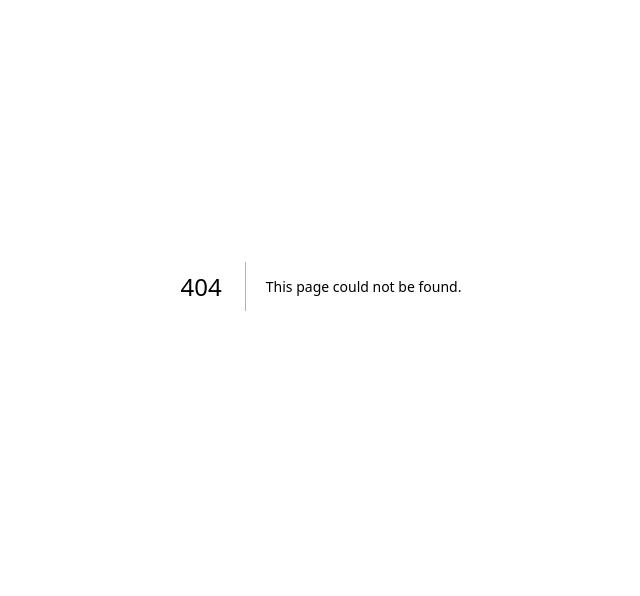
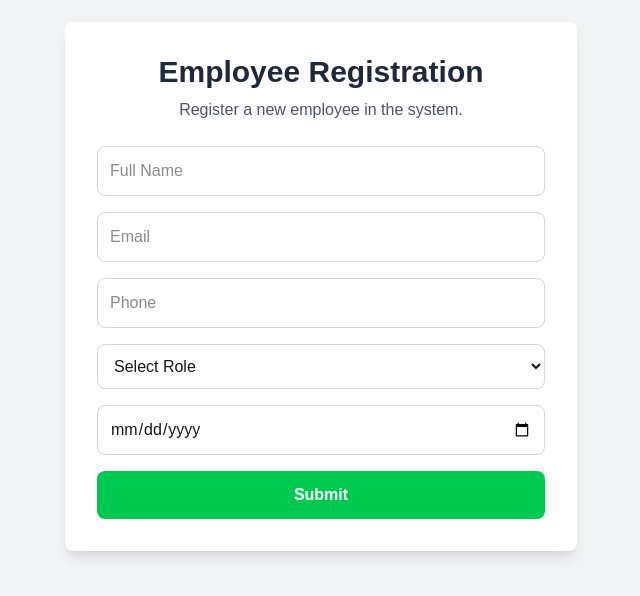
Before and after one commit to Esaivani2003/rest-app, a Next.js app: page /employees in a window 1280 px wide. Before the commit this address had no page. Shown: the part 114-710 px from the top of the page, without its empty margins (319-959 px from the left). Built offline with nearby package versions, Linux system fonts and the light colour scheme.

Commit message:
employees registration

```diff
--- /dev/null
+++ b/src/pages/api/employees.tsx
@@ -0,0 +1,15 @@
+import { NextApiRequest, NextApiResponse } from "next";
+
+let employees: any[] = [];
+
+export default function handler(req: NextApiRequest, res: NextApiResponse) {
+  if (req.method === "POST") {
+    const newEmployee = req.body;
+    employees.push(newEmployee);
+    return res.status(201).json({ message: "Employee Added Successfully!", newEmployee });
+  }
+  if (req.method === "GET") {
+    return res.status(200).json(employees);
+  }
+  res.status(405).json({ message: "Method Not Allowed" });
+}
--- /dev/null
+++ b/src/pages/employees.tsx
@@ -0,0 +1,99 @@
+import { useState } from "react";
+import Head from "next/head";
+import axios from "axios";
+
+const EmployeePage = () => {
+  const [employee, setEmployee] = useState({
+    fullname: "",
+    email: "",
+    phone: "",
+    role: "",
+    doj: "",
+  });
+
+  const handleChange = (e: React.ChangeEvent<HTMLInputElement | HTMLSelectElement>) => {
+    setEmployee({ ...employee, [e.target.name]: e.target.value });
+  };
+
+  const handleSubmit = async (e: React.FormEvent) => {
+    e.preventDefault();
+    try {
+      await axios.post("/api/employees", employee);
+      alert("Employee Added Successfully!");
+      setEmployee({ fullname: "", email: "", phone: "", role: "", doj: "" });
+    } catch (err) {
+      console.error("Error adding employee", err);
+    }
+  };
+
+  return (
+    <>
+      <Head>
+        <title>Employee Registration</title>
+      </Head>
+      <div className="min-h-screen flex items-center justify-center bg-gray-100">
+        <div className="bg-white p-8 rounded-lg shadow-lg w-full max-w-lg">
+          <h2 className="text-3xl font-semibold text-gray-800 text-center">Employee Registration</h2>
+          <p className="text-gray-600 mt-2 text-center">Register a new employee in the system.</p>
+          <form onSubmit={handleSubmit} className="mt-6 space-y-4">
+            <input
+              type="text"
+              name="fullname"
+              placeholder="Full Name"
+              value={employee.fullname}
+              onChange={handleChange}
+              required
+              className="w-full p-3 border border-gray-300 rounded-lg focus:outline-none focus:ring-2 focus:ring-green-500"
+            />
+            <input
+              type="email"
+              name="email"
+              placeholder="Email"
+              value={employee.email}
+              onChange={handleChange}
+              required
+              className="w-full p-3 border border-gray-300 rounded-lg focus:outline-none focus:ring-2 focus:ring-green-500"
+            />
+            <input
+              type="text"
+              name="phone"
+              placeholder="Phone"
+              value={employee.phone}
+              onChange={handleChange}
+              required
+              className="w-full p-3 border border-gray-300 rounded-lg focus:outline-none focus:ring-2 focus:ring-green-500"
+            />
+            <select
+              name="role"
+              value={employee.role}
+              onChange={handleChange}
+              required
+              className="w-full p-3 border border-gray-300 rounded-lg focus:outline-none focus:ring-2 focus:ring-green-500"
+            >
+              <option value="">Select Role</option>
+              <option value="Chef">Chef</option>
+              <option value="Waiter">Waiter</option>
+              <option value="Manager">Manager</option>
+            </select>
+            <input
+              type="date"
+              name="doj"
+              value={employee.doj}
+              onChange={handleChange}
+              required
+              className="w-full p-3 border border-gray-300 rounded-lg focus:outline-none focus:ring-2 focus:ring-green-500"
+            />
+            <button
+              type="submit"
+              className="w-full p-3 bg-green-500 text-white font-semibold rounded-lg hover:bg-green-600 transition duration-300"
+            >
+              Submit
+            </button>
+          </form>
+        </div>
+      </div>
+    </>
+  );
+};
+
+export default EmployeePage;
--- a/src/pages/index.tsx
+++ b/src/pages/index.tsx
@@ -1,6 +1,7 @@
 import Head from "next/head";
 import Image from "next/image";
 import Link from "next/link";
+import EmployeePage from "./employees";
 
 export default function Home() {
   return (
@@ -17,9 +18,9 @@ export default function Home() {
         <div className="relative text-center text-white p-6">
           <h1 className="text-5xl font-bold">Welcome to Healthy Eats</h1>
           <p className="mt-4 text-lg">Personalized meals based on your health needs</p>
-          <Link href="/menu">
+          <Link href="/employees">
             <button className="mt-6 px-6 py-3 bg-green-500 hover:bg-green-600 text-white font-semibold rounded-md shadow-lg transition duration-300">
-              View Menu
+              go to employees
             </button>
           </Link>
         </div>
@@ -52,9 +53,15 @@ export default function Home() {
               <h3 className="text-xl font-semibold mt-4">Organic Ingredients</h3>
               <p className="text-gray-600">Fresh and organic ingredients for a healthy lifestyle.</p>
             </div>
+
           </div>
         </div>
       </section>
+      <EmployeePage/>
+
+
+
+
     </>
   );
 }
```
